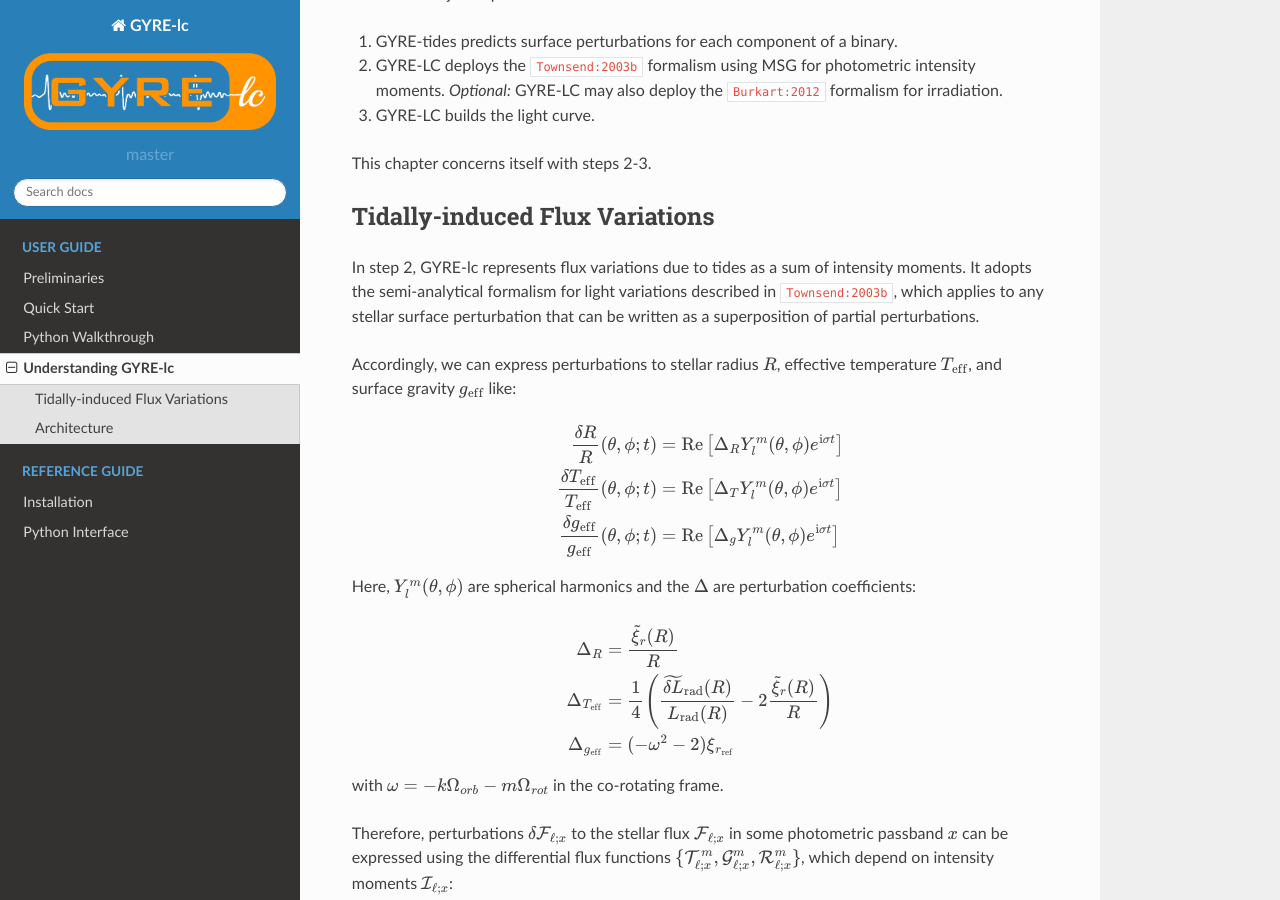
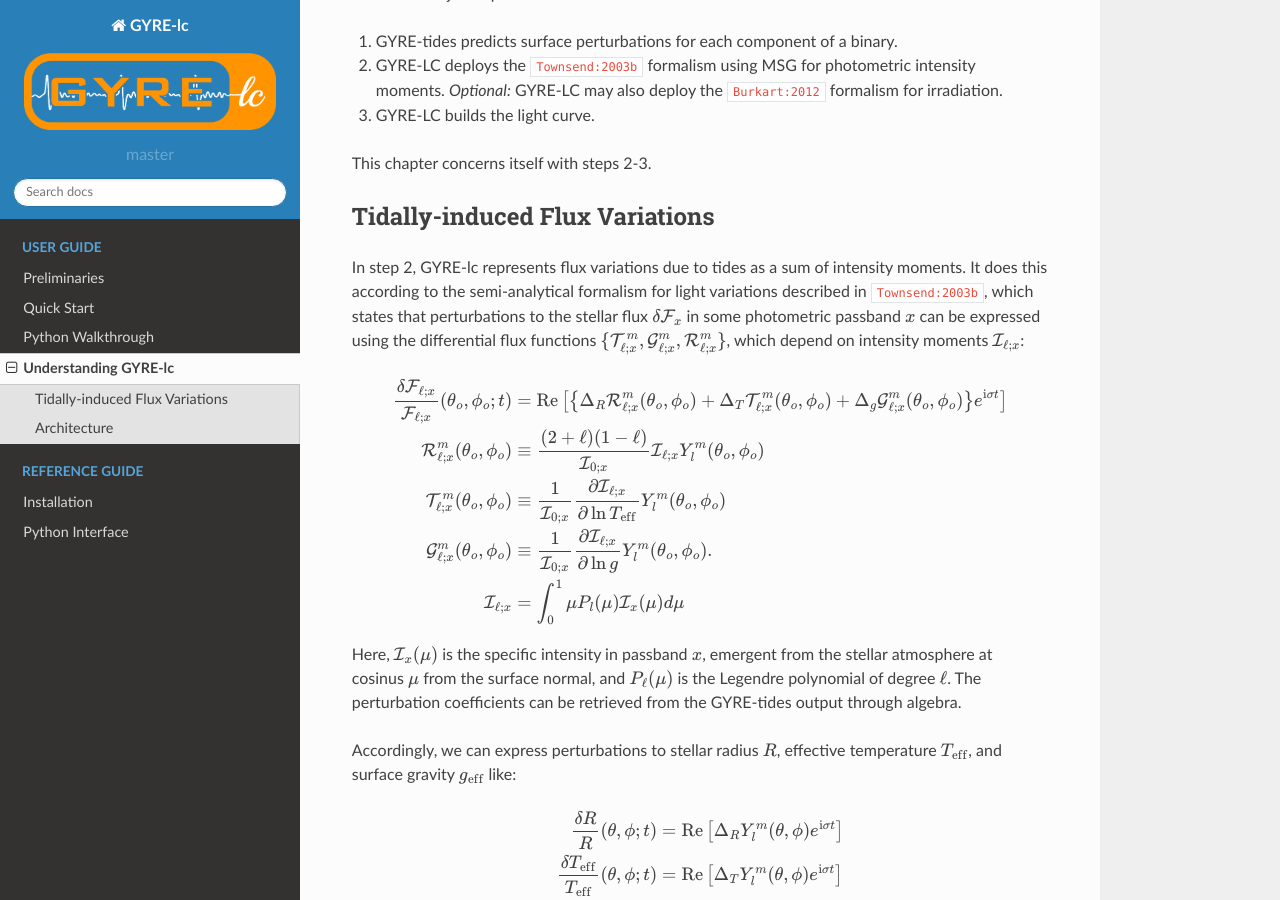
Before and after one commit to aaronesque/gyre-lc, a Sphinx documentation site: the page built from docs/source/user-guide/understanding-gyre-lc.rst, in a window 1280 px wide and 900 px high, scrolled down 445 px. Built offline with Sphinx 7.4.7 and the Read the Docs theme 2.0.0, drawn with Linux system fonts in a browser that asks for light colours; cross-references to code outside the pages are shown as plain code.

Commit message:
docs changes

```diff
--- a/docs/source/user-guide/understanding-gyre-lc.rst
+++ b/docs/source/user-guide/understanding-gyre-lc.rst
@@ -24,7 +24,18 @@ This chapter concerns itself with steps 2-3.
 Tidally-induced Flux Variations
 **********************************
 
-In step 2, GYRE-lc represents flux variations due to tides as a sum of intensity moments. It adopts the semi-analytical formalism for light variations described in :ads_citealt:`Townsend:2003b`, which applies to any stellar surface perturbation that can be written as a superposition of partial perturbations.
+In step 2, GYRE-lc represents flux variations due to tides as a sum of intensity moments. It does this according to the semi-analytical formalism for light variations described in :ads_citealt:`Townsend:2003b`, which states that perturbations to the stellar flux :math:`\delta \FF_{x}` in some photometric passband :math:`x` can be expressed using the differential flux functions :math:`\{ \TT^m_{\lx}, \GG^m_{\lx}, \RR^m_{\lx} \}`, which depend on intensity moments :math:`\II_{\lx}`:
+
+.. math::
+   \frac{\delta \FF_{\lx}}{\FF_{\lx}} (\theta_o, \phi_o; t) &= \mathrm{Re} \left[ \left\{ \Delta_R \RR^m_{\lx}(\theta_o, \phi_o) + \Delta_T \TT^m_{\lx}(\theta_o, \phi_o) + \Delta_g \GG^m_{\lx}(\theta_o, \phi_o) \right\} e^{\ii \sigma t} \right] \\
+   \RR^m_{\lx}(\theta_o,\phi_o) &\equiv \frac{(2+\ell)(1-\ell)}{\II_{0;x}} \II_{\lx} Y^m_l (\theta_o, \phi_o) \\
+   \TT^m_{\lx}(\theta_o,\phi_o) &\equiv \frac{1}{\II_{0;x}} \frac{ \partial \II_{\lx}}{\partial \ln{ T_\eff}} Y^m_l (\theta_o, \phi_o) \\
+   \GG^m_{\lx}(\theta_o,\phi_o) &\equiv\frac{1}{\II_{0;x}} \frac{ \partial \II_{\lx}}{\partial \ln{g}} Y^m_l (\theta_o, \phi_o). \\
+   \II_{\lx} &= \int_0^1 \mu P_l(\mu)\II_x(\mu) d\mu
+
+Here, :math:`\II_x(\mu)` is the specific intensity in passband :math:`x`, emergent from the stellar atmosphere at cosinus :math:`\mu` from the surface normal, and :math:`P_\ell(\mu)` is the Legendre polynomial of degree :math:`\ell`. The perturbation coefficients can be retrieved from the GYRE-tides output through algebra.
+
+.. It applies to stellar surface perturbations that can be written as a superposition of partial perturbations.
 
 Accordingly, we can express perturbations to stellar radius :math:`R`, effective temperature :math:`T_\mathrm{eff}`, and surface gravity :math:`g_\eff` like:
 
```
